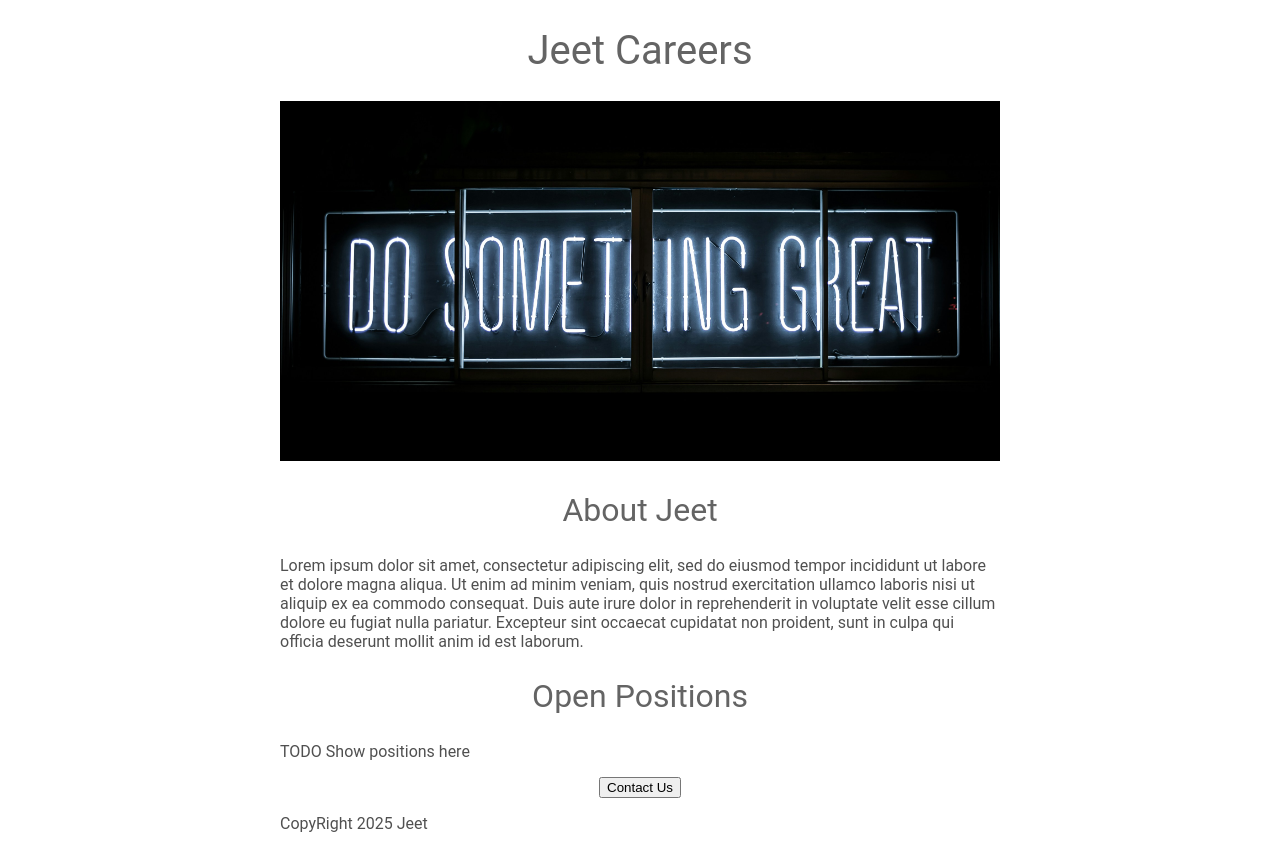
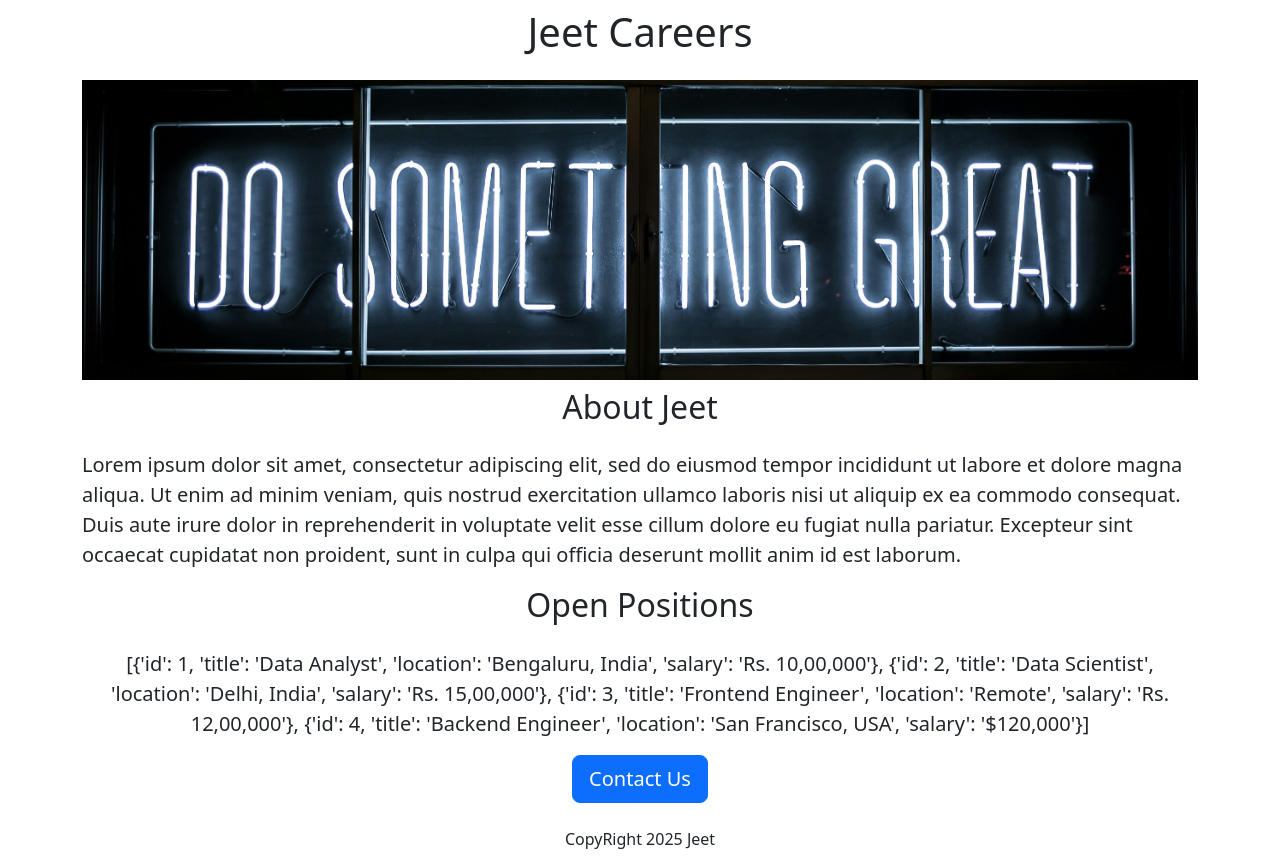
Before and after one commit to JeetDas5/jeet-careers-website, a Flask app: page / in a window 1280 px wide. Before the commit the page ends 832 px from the top, so only its background shows below. Run offline with Flask 3, Linux system fonts and the light colour scheme.

Commit message:
added dynamic data template

```diff
--- a/app.py
+++ b/app.py
@@ -1,9 +1,35 @@
 from flask import Flask, render_template
 
 app = Flask(__name__)
+
+JOBS = [
+    {
+        'id': 1,
+        'title': 'Data Analyst',
+        'location': 'Bengaluru, India',
+        'salary': 'Rs. 10,00,000'
+
+    },{
+        'id': 2,
+        'title': 'Data Scientist',
+        'location': 'Delhi, India',
+        'salary': 'Rs. 15,00,000'
+    },{
+        'id': 3,
+        'title': 'Frontend Engineer',
+        'location': 'Remote',
+        'salary': 'Rs. 12,00,000'
+    },{
+        'id': 4,
+        'title': 'Backend Engineer',
+        'location': 'San Francisco, USA',
+        'salary': '$120,000'
+    }
+]
+
 @app.route('/')
 def hello_world():
-    return render_template('home.html')
+    return render_template('home.html',jobs=JOBS,company_name='Jeet')
 print(__name__)
 if __name__ == '__main__':
     app.run(host='0.0.0.0', debug=True)
--- a/templates/home.html
+++ b/templates/home.html
@@ -2,58 +2,34 @@
 <html>
     <head>
         <title>Jeet Careers</title>
+        <meta charset="utf-8">
+        <meta name="viewport" content="width=device-width, initial-scale=1">
+        <link href="https://cdn.jsdelivr.net/npm/bootstrap@5.3.5/dist/css/bootstrap.min.css" rel="stylesheet" integrity="sha384-SgOJa3DmI69IUzQ2PVdRZhwQ+dy64/BUtbMJw1MZ8t5HZApcHrRKUc4W0kG879m7" crossorigin="anonymous">
         <style>
-            h1{
-                font-size:40px;
-                font-family:Roboto;
-                font-weight: normal;
-                color: rgb(100,100,100);
-                text-align:center;
-            }
-
             #banner{
                 width: 100%;
-                height: 360px;
+                height: 300px;
                 object-fit: cover;
+                object-position: center;
             }
-
-            h2{
-                font-family: Roboto;
-                font-size:32px;
-                font-weight: normal;
-                color: rgb(100,100,100);
-                text-align:center;
-            }
-
-            p{
-                font-family:Roboto;
-                color: rgb(80,80,80)
-            }
-
-            #container{
-                max-width:720px;
-                margin:0 auto 0 auto;
-            }
-            .bodytext{
-                font-family:Roboto;
-                color:rgb(80,80,80);
-            }
-
         </style>
+          </head>
     </head>
     <body>
-        <div id="container">
-        <h1>Jeet Careers</h1>
-        <img id="banner" src="https://7672ab1d-6fc4-454d-8ef5-fe97bd100237-00-3qroug66gq6fj.kirk.replit.dev/static/banner.jpg">
-        <h2>About Jeet</h2>
-        <p class="bodytext">Lorem ipsum dolor sit amet, consectetur adipiscing elit, sed do eiusmod tempor incididunt ut labore et dolore magna aliqua. Ut enim ad minim veniam, quis nostrud exercitation ullamco laboris nisi ut aliquip ex ea commodo consequat. Duis aute irure dolor in reprehenderit in voluptate velit esse cillum dolore eu fugiat nulla pariatur. Excepteur sint occaecat cupidatat non proident, sunt in culpa qui officia deserunt mollit anim id est laborum.</p>
+        <div class="container">
+        <h1 class="text-center mt-2 mb-4"> {{company_name}} Careers</h1>
+        <img id="banner" class="img-fluid" src="https://7672ab1d-6fc4-454d-8ef5-fe97bd100237-00-3qroug66gq6fj.kirk.replit.dev/static/banner.jpg">
+        <h2 class="text-center mt-2 mb-4">About Jeet</h2>
+        <p class="lead">Lorem ipsum dolor sit amet, consectetur adipiscing elit, sed do eiusmod tempor incididunt ut labore et dolore magna aliqua. Ut enim ad minim veniam, quis nostrud exercitation ullamco laboris nisi ut aliquip ex ea commodo consequat. Duis aute irure dolor in reprehenderit in voluptate velit esse cillum dolore eu fugiat nulla pariatur. Excepteur sint occaecat cupidatat non proident, sunt in culpa qui officia deserunt mollit anim id est laborum.</p>
 
-    <h2> Open Positions</h2>
-            <p class="bodytext">TODO Show positions here</p>
-        <div style="text-align:center;">
-    <button>Contact Us</button>
+    <h2 class="mt-2 mb-4 text-center"> Open Positions</h2>
+            <p class="text-center lead">
+                {{jobs}}
+            </p>
+        <div class="text-center">
+    <button class="btn btn-primary btn-lg">Contact Us</button>
         </div>
-            <p>CopyRight 2025 Jeet</p>
+            <p class="mt-4 text-center">CopyRight 2025 Jeet</p>
         </div>
     </body>
 </html>
```
